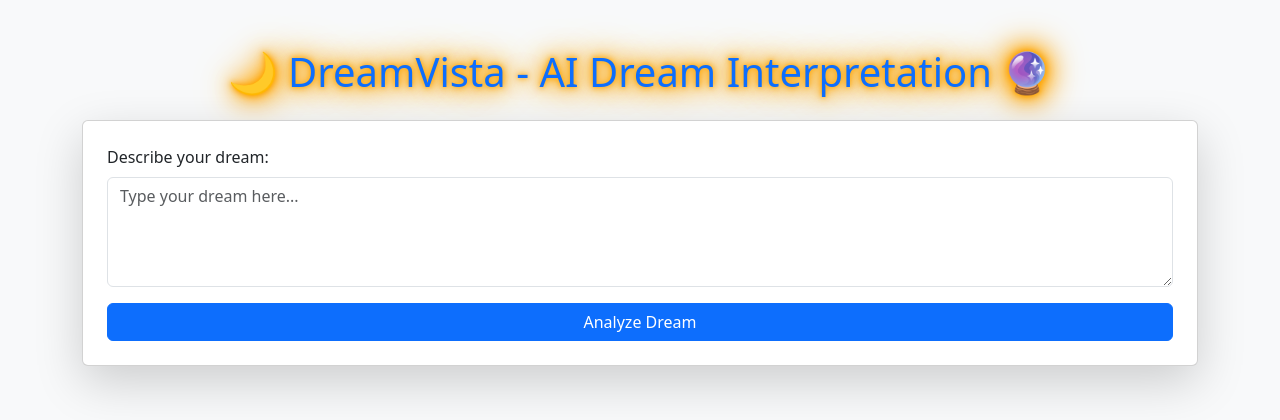
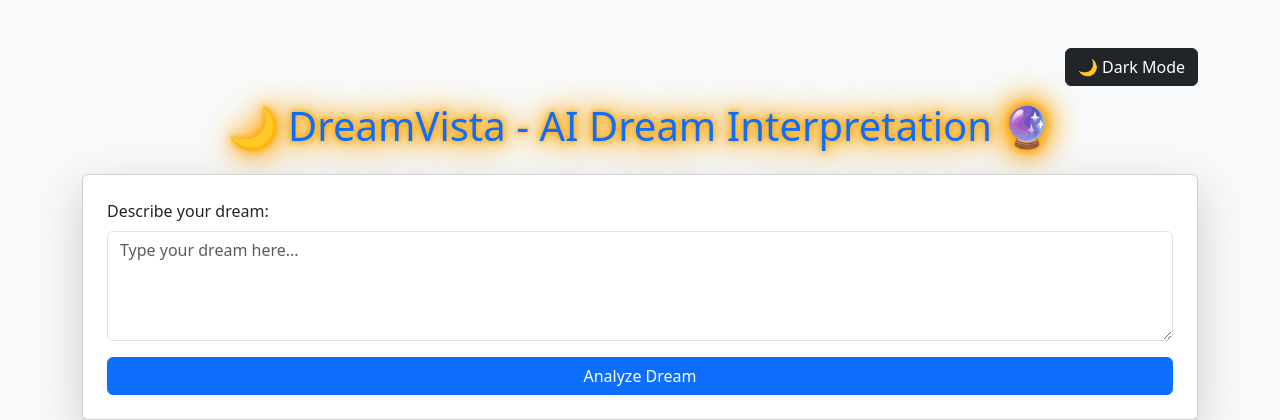
Before and after one commit to prabalgautam05/dreamvista, a Django app: page / in a window 1280 px wide. Shown: the top 420 px of the page. Run offline with Django 5.2, Linux system fonts and the light colour scheme.

Commit message:
Update home.html

```diff
--- a/dreamvista_backend/dream/templates/home.html
+++ b/dreamvista_backend/dream/templates/home.html
@@ -5,11 +5,44 @@
     <meta name="viewport" content="width=device-width, initial-scale=1.0">
     <title>DreamVista - AI Dream Interpretation</title>
     <link rel="stylesheet" href="https://cdn.jsdelivr.net/npm/bootstrap@5.3.0/dist/css/bootstrap.min.css">
+    <style>
+        /* Dark Mode Styles */
+        body.dark-mode {
+            background-color: #121212;
+            color: #ffffff;
+        }
+        .dark-mode .card {
+            background-color: #1e1e1e;
+            color: #ffffff;
+            border: 1px solid #444;
+        }
+        .dark-mode .text-dark {
+            color: #ffffff !important;
+        }
+        .dark-mode .text-muted {
+            color: #cccccc !important;
+        }
+        .dark-mode .btn-primary {
+            background-color: #ff9800;
+            border-color: #ff9800;
+        }
+        .dark-mode .btn-primary:hover {
+            background-color: #e68900;
+            border-color: #e68900;
+        }
+    </style>
 </head>
 <body class="bg-light">
 
     <div class="container mt-5">
-        <h1 class="text-center text-primary" style="color: orange; text-shadow: 0 0 5px orange, 0 0 10px orange, 0 0 20px orange, 0 0 30px orange, 0 0 40px orange;">🌙 DreamVista - AI Dream Interpretation 🔮</h1>
+        <!-- Dark Mode Toggle Button -->
+        <div class="text-end mb-3">
+            <button id="toggle-dark-mode" class="btn btn-dark">🌙 Dark Mode</button>
+        </div>
+
+        <h1 class="text-center text-primary" style="color: orange; text-shadow: 0 0 5px orange, 0 0 10px orange, 0 0 20px orange, 0 0 30px orange, 0 0 40px orange;">
+            🌙 DreamVista - AI Dream Interpretation 🔮
+        </h1>
 
         <div class="card shadow-lg p-4 mt-4">
             <form method="POST">
@@ -44,12 +77,9 @@
                         <h4 class="text-dark">📊 Sentiment Analysis</h4>
                         <div class="progress">
                             <div class="progress-bar
-                                {% if sentiment == 'Positive 😊' %}
-                                    bg-success
-                                {% elif sentiment == 'Negative 😟' %}
-                                    bg-danger
-                                {% else %}
-                                    bg-secondary
+                                {% if sentiment == 'Positive 😊' %} bg-success
+                                {% elif sentiment == 'Negative 😟' %} bg-danger
+                                {% else %} bg-secondary
                                 {% endif %}"
                                 role="progressbar"
                                 style="width: {{ sentiment_score }}%;">
@@ -63,14 +93,10 @@
                         <h4 class="text-dark">📂 Dream Category</h4>
                         <p>
                             <span class="badge
-                                {% if category == 'Nightmare 😱' %}
-                                    bg-dark
-                                {% elif category == 'Lucid Dream ✨' %}
-                                    bg-primary
-                                {% elif category == 'Symbolic Dream 🔮' %}
-                                    bg-warning
-                                {% else %}
-                                    bg-secondary
+                                {% if category == 'Nightmare 😱' %} bg-dark
+                                {% elif category == 'Lucid Dream ✨' %} bg-primary
+                                {% elif category == 'Symbolic Dream 🔮' %} bg-warning
+                                {% else %} bg-secondary
                                 {% endif %}">
                                 {{ category }}
                             </span>
@@ -92,6 +118,35 @@
         {% endif %}
     </div>
 
+    <script>
+        document.addEventListener("DOMContentLoaded", function() {
+            const toggleButton = document.getElementById("toggle-dark-mode");
+            const body = document.body;
+
+            // Load user preference
+            if (localStorage.getItem("darkMode") === "enabled") {
+                body.classList.add("dark-mode");
+                toggleButton.textContent = "☀️ Light Mode";
+                toggleButton.classList.replace("btn-dark", "btn-light");
+            }
+
+            // Toggle function
+            toggleButton.addEventListener("click", function() {
+                body.classList.toggle("dark-mode");
+
+                if (body.classList.contains("dark-mode")) {
+                    localStorage.setItem("darkMode", "enabled");
+                    toggleButton.textContent = "☀️ Light Mode";
+                    toggleButton.classList.replace("btn-dark", "btn-light");
+                } else {
+                    localStorage.setItem("darkMode", "disabled");
+                    toggleButton.textContent = "🌙 Dark Mode";
+                    toggleButton.classList.replace("btn-light", "btn-dark");
+                }
+            });
+        });
+    </script>
+
     <script src="https://cdn.jsdelivr.net/npm/bootstrap@5.3.0/dist/js/bootstrap.bundle.min.js"></script>
 </body>
 </html>
```
